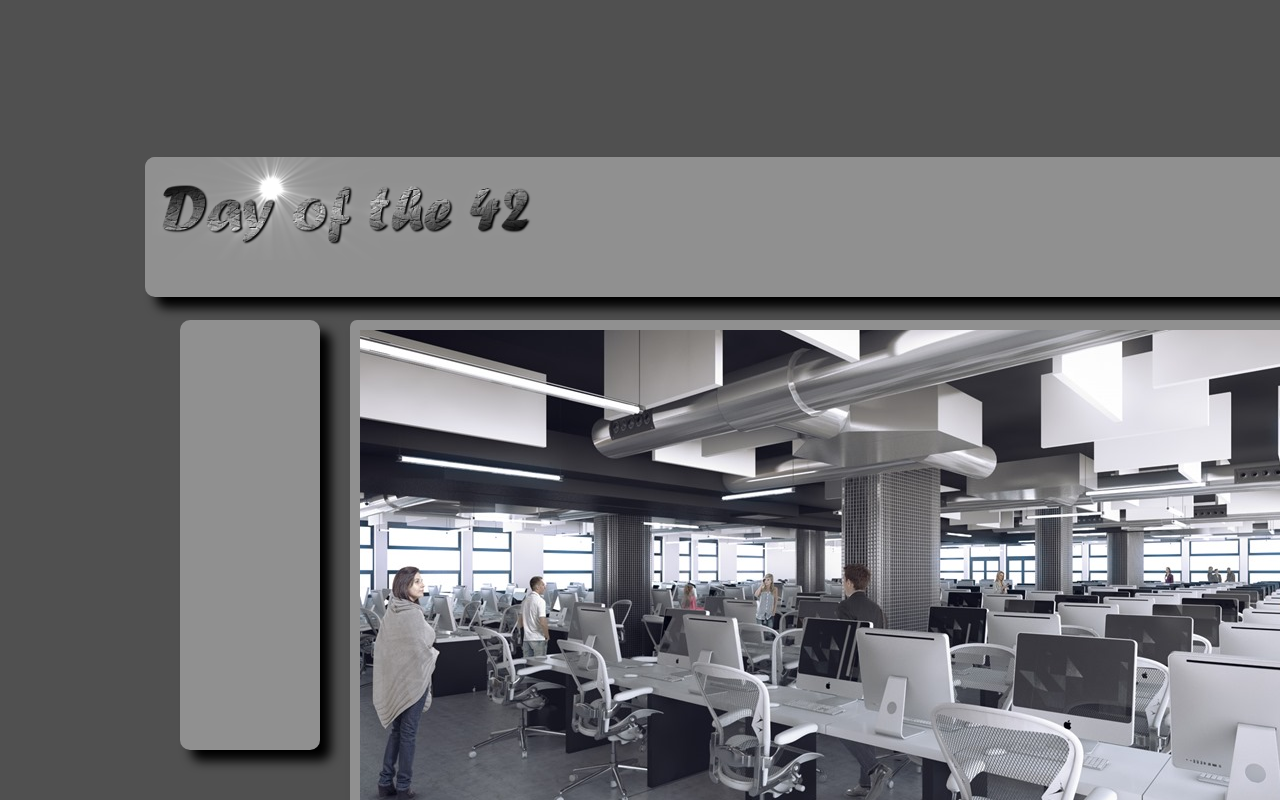
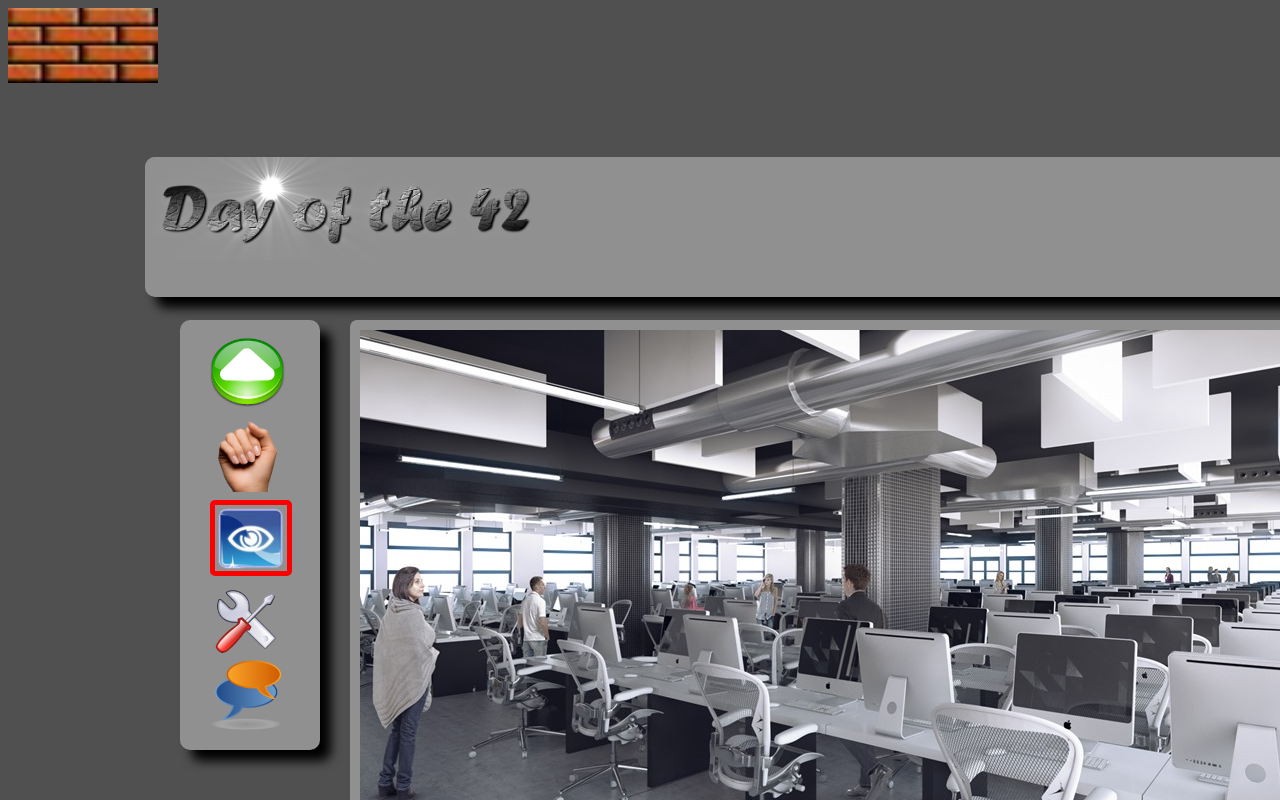
Before and after one commit to Anniton/PHP, a PHP site: page /doft.html in a window 1280 px wide. Run offline with PHP 8.4, Linux system fonts and the light colour scheme.

Commit message:
reste les bricks

```diff
--- a/d02/doft.css
+++ b/d02/doft.css
@@ -1,23 +1,3 @@
-/*FOND A SUPPRIMER*/
-/*.my-container {
-position: relative;
-overflow: hidden;
-}
-.my-container h1 {
-padding: 10000px;
-position: relative;
-z-index: 2;
-}
-.my-container img {
-position: absolute;
-left: 0;
-top: 0;
-width: 100%;
-height: auto;
-opacity: 1;
-}
- */
-
 body {
 	background-color:rgb(80,80,80);
 	position: fixed;
@@ -25,8 +5,8 @@ body {
 /*---------------------------CLUSTER--------------------------------*/
 #global {
 
-	position: fixed ; /* postulat de départ */
-	top: 320px; left: 350px; /* à 50%/50% du parent référent */
+	position: fixed ;
+	top: 320px; left: 350px;
 	box-shadow: 11px 11px 11px black
 }
 
@@ -40,9 +20,8 @@ body {
 
 /*---------------------------DAY OF 42--------------------------------*/
 section {
-	position: fixed; /* postulat de départ */
-	top: 157px; left: 145px; /* à 50%/50% du parent référent */
-	/*transform: translate(-50%, -50%)*/
+	position: fixed;
+	top: 157px; left: 145px;
 	display: block;
 	width: 1455px;
 	height: 140px;
@@ -60,7 +39,8 @@ section {
 	border-radius: 10px;
 }
 
-/*------------------------RECTANGLE GAUCHE----------------------------*/.rectangleg {
+/*------------------------RECTANGLE GAUCHE----------------------------*/
+.rectangleg {
 	position: fixed;
 	top: 320px; left: 180px;
 	width:140px;
@@ -70,7 +50,8 @@ border-radius: 10px;
 	box-shadow: 11px 11px 11px black
 }
 
-/*------------------------RECTANGLE DROITE----------------------------*/.rectangled {
+/*------------------------RECTANGLE DROITE----------------------------*/
+.rectangled {
 	position: fixed;
 	top: 320px; left: 1425px;
 	width:140px;
@@ -96,7 +77,128 @@ box-shadow: 11px 11px 11px black
 	box-shadow: 11px 11px 11px black
 }
 
-/*-------------------------TEXTE------------------------------------*/
+/*----------------------------LOUPE---------------------------------*/
+#loupe {
+	position: fixed;
+	top: 170px; left: 1310px;
+	background-color: none;
+}
+
+/*----------------------------ONGLETS--------------------------------*/
+.actu {
+	position: fixed;
+	top: 169px; left: 1570px;
+	background-color: none;
+	width: 20px;
+	height: 20px;
+	max-width: 100%;
+	height: auto;
+}
+
+.close {
+	position: fixed;
+	top: 270px; left: 1570px;
+	background-color: none;
+	width: 20px;
+	height: 20px;
+	max-width: 100%;
+	height: auto;
+}
+
+.book {
+	position: fixed;
+	top: 335px; left: 1459px;
+	background-color: none;
+	width: 75px;
+	height: 75px;
+	max-width: 100%;
+	height: auto;
+}
+
+.towel {
+	position: fixed;
+	top: 450px; left: 1459px;
+	background-color: none;
+	width: 75px;
+	height: 75px;
+	max-width: 100%;
+	height: auto;
+}
+
+.bricks {
+	border-color: red;
+	border-widtht:6px;
+	display: block;
+	width: 150px;
+	height: 75px;
+	background-repeat: repeat;
+	background-size: 10%;
+}
+
+.brick {
+
+	background-repeat: repeat;
+	background-size: 10%;
+	position: fixed;
+	top: 520px; left: 1459px;
+}
+
+.arrow {
+	position: fixed;
+	top: 335px; left: 210px;
+	background-color: none;
+	width: 75px;
+	height: 75px;
+	max-width: 100%;
+	height: auto;
+}
+
+.main {
+	position: fixed;
+	top: 420px; left: 210px;
+	background-color: none;
+	width: 72px;
+	height: 72px;
+	max-width: 100%;
+	height: auto;
+}
+
+.oeil {
+	border-style: solid;
+	border-width: 5px;
+	border-color: red;
+	border-radius : 5px;
+	position: fixed;
+	top: 500px; left: 210px;
+	background-color: none;
+	width: 72px;
+	height: 72px;
+	max-width: 100%;
+	height: auto;
+}
+
+.outil {
+	position: fixed;
+	top:585px; left: 210px;
+	background-color: none;
+	width: 72px;
+	height: 72px;
+	max-width: 100%;
+	height: auto;
+}
+
+
+.chaticon {
+	position: fixed;
+	top:660px; left: 210px;
+	background-color: none;
+	width: 72px;
+	height: 72px;
+	max-width: 100%;
+	height: auto;
+}
+
+/*----------------------------TEXTE---------------------------------*/
 #enter {
 	font: normal 35px/25px Georgia, URW Palladio L, serif;
 	letter-spacing: 0.5px;
@@ -128,3 +230,7 @@ box-shadow: 11px 11px 11px black
 	border: 1px solid grey;
 	letter-spacing: 1px;
 }
+
+#red {
+	text-shadow: 5px 5px 5px red;
+}
--- a/d02/doft.html
+++ b/d02/doft.html
@@ -14,7 +14,7 @@
 	<section> <img id="doft" src="/Users/aquan/PHP/d02/resources/day_of_the_42.png" alt=""></section>
 	<div class="rectangleg"></div>
 	<div class="rectangled"></div>
-	<div id="textl"class="rectanglev">Vous <span id=enter>entrez</span> alors dans une grande piece remplie d'ordinateurs...<br />
+	<div id="textl"class="rectanglev">Vous <span id=enter>entrez</span> alors dans une grande piece remplie d'<span id="red">ordinateurs</span>...<br />
 		<span id=text>- Bonjour, vous êtes nouveau ici ?</span>
 		<form method="post" action="traitement.php">
 			<p>
@@ -25,4 +25,38 @@
 			</p>
 		</form>
 		</div>
+		<!--ONGLETS-->
+		<div>
+			<img  id="loupe" src="/Users/aquan/PHP/d02/resources/loupe.png" alt="">
+		</div>
+		<div>
+			<img class="actu" src="/Users/aquan/PHP/d02/resources/reload.png" alt="">
+		</div>
+		<div>
+			<img class="close" src="/Users/aquan/PHP/d02/resources/close.gif" alt="">
+		</div>
+		<div>
+			<img class="book" src="/Users/aquan/PHP/d02/resources/book.png" alt="">
+		</div>
+		<div>
+			<img class="towel" src="/Users/aquan/PHP/d02/resources/towel.png" alt="">
+		</div>
+		<div class="bricks">
+			<img class="bricks" src="/Users/aquan/PHP/d02/resources/brick.jpg" alt="">
+		</div>
+		<div>
+			<img class="arrow" src="/Users/aquan/PHP/d02/resources/arrow.png" alt="">
+		</div>
+		<div>
+			<img class="main" src="/Users/aquan/PHP/d02/resources/main.png" alt="">
+		</div>
+		<div>
+			<img class="oeil" src="/Users/aquan/PHP/d02/resources/oeil.png" alt="">
+		</div>
+		<div>
+			<img class="outil" src="/Users/aquan/PHP/d02/resources/outil.png" alt="">
+		</div>
+		<div>
+			<img class="chaticon" src="/Users/aquan/PHP/d02/resources/chat-icon.png" alt="">
+		</div>
 </body>
```
Also changed, not shown: 2 other files. Lines whose indentation alone changed are shown as unchanged.
